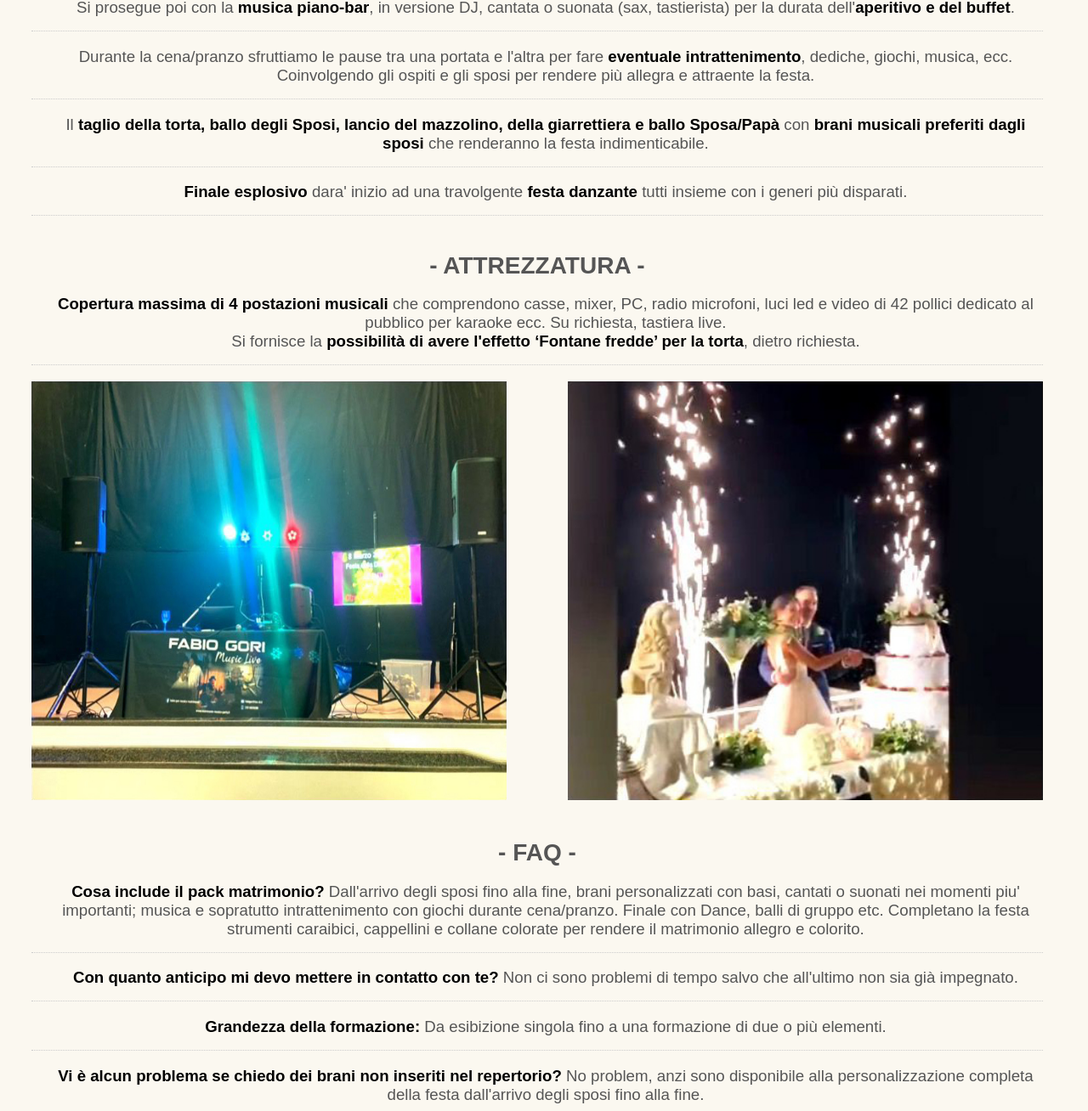
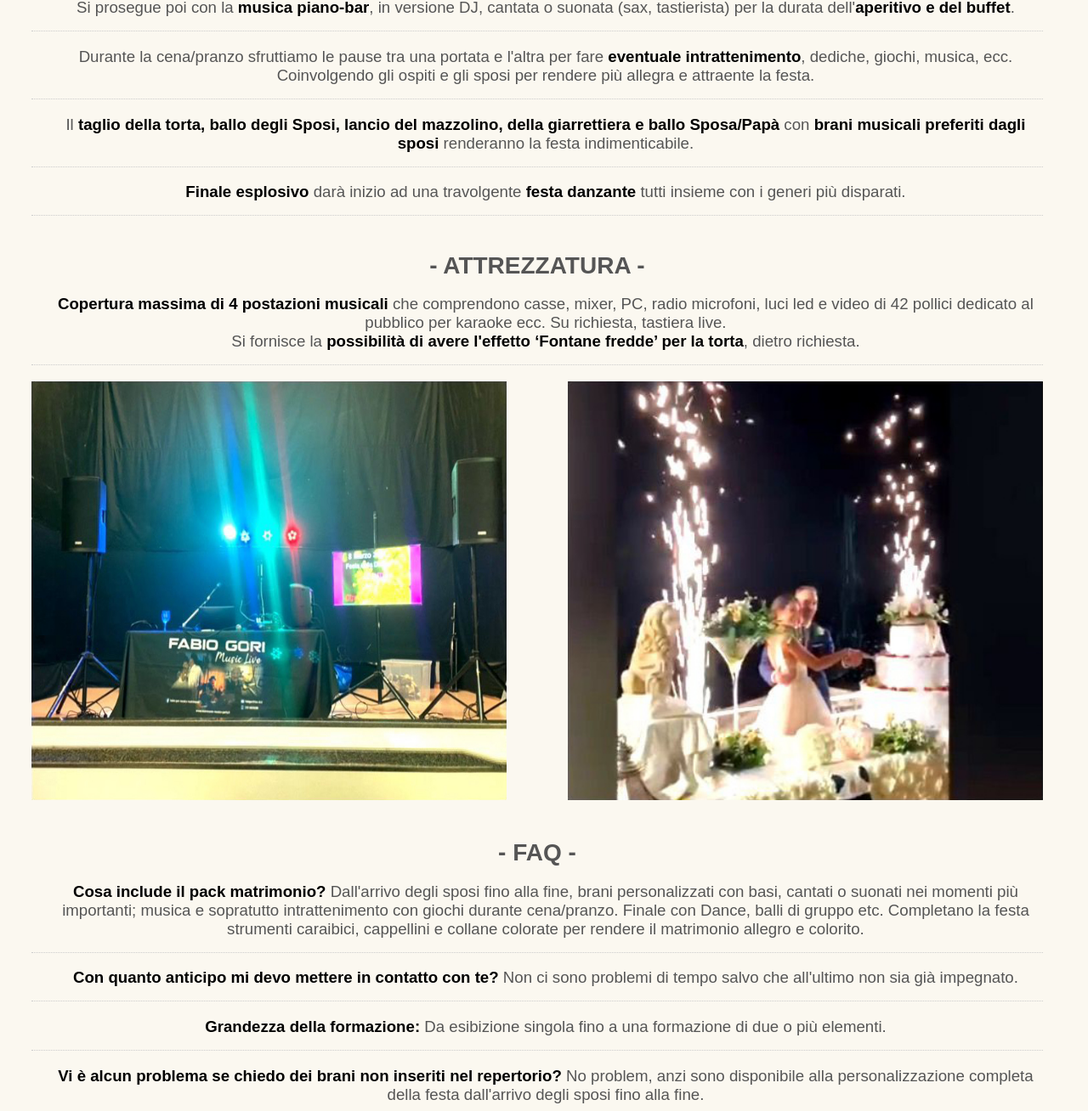
Before and after one commit to lukasd2/prova-matrimonio, a plain HTML site: page index.html in a window 1280 px wide. Shown: the part 3052-4360 px from the top of the page at 85% size. Drawn offline with nearby package versions, Linux system fonts and the light colour scheme.

Commit message:
update 4

```diff
--- a/index.html
+++ b/index.html
@@ -219,8 +219,8 @@ Propone un vastissimo repertorio che spazia dagli ultimi brani fino a quelli deg
       Durante la cena/pranzo sfruttiamo le pause tra una portata e l'altra per fare <strong style="color:#000">eventuale intrattenimento</strong>, dediche, giochi, musica, ecc.
       Coinvolgendo gli ospiti e gli sposi per rendere più allegra e attraente la festa.<br />
     </p>
-    <p>Il <strong style="color:#000">taglio della torta, ballo degli Sposi, lancio del mazzolino, della giarrettiera e ballo Sposa/Papà</strong> con <strong style="color:#000">brani musicali preferiti dagli sposi</strong> che renderanno la festa indimenticabile.</p>
-    <p><strong style="color:#000">Finale esplosivo</strong> dara' inizio ad una travolgente <strong style="color:#000">festa danzante</strong> tutti insieme con i generi più disparati.</p><br>
+    <p>Il <strong style="color:#000">taglio della torta, ballo degli Sposi, lancio del mazzolino, della giarrettiera e ballo Sposa/Papà</strong> con <strong style="color:#000">brani musicali preferiti dagli sposi</strong> renderanno la festa indimenticabile.</p>
+    <p><strong style="color:#000">Finale esplosivo</strong> darà inizio ad una travolgente <strong style="color:#000">festa danzante</strong> tutti insieme con i generi più disparati.</p><br>
 
     <h2>- ATTREZZATURA -</h2>
     <p><strong style="color:#000">Copertura massima di 4 postazioni musicali</strong> che comprendono casse, mixer, PC, radio microfoni, luci led e video di 42 pollici dedicato al pubblico per karaoke ecc. Su richiesta, tastiera live.<br>
@@ -230,7 +230,7 @@ Propone un vastissimo repertorio che spazia dagli ultimi brani fino a quelli deg
 
     <h2>- FAQ -</h2>
     <p>
-      <strong style="color:#000">Cosa include il pack matrimonio?</strong> Dall'arrivo degli sposi fino alla fine, brani personalizzati con basi, cantati o suonati nei momenti piu' importanti; musica e sopratutto intrattenimento con giochi durante cena/pranzo. Finale con Dance, balli di gruppo etc. Completano la festa strumenti caraibici, cappellini e collane colorate per rendere il matrimonio allegro e colorito.
+      <strong style="color:#000">Cosa include il pack matrimonio?</strong> Dall'arrivo degli sposi fino alla fine, brani personalizzati con basi, cantati o suonati nei momenti più importanti; musica e sopratutto intrattenimento con giochi durante cena/pranzo. Finale con Dance, balli di gruppo etc. Completano la festa strumenti caraibici, cappellini e collane colorate per rendere il matrimonio allegro e colorito.
     </p>
     <p>
       <strong style="color:#000">Con quanto anticipo mi devo mettere in contatto con te?</strong> Non ci sono problemi di tempo salvo che all'ultimo non sia già impegnato.
@@ -242,10 +242,10 @@ Propone un vastissimo repertorio che spazia dagli ultimi brani fino a quelli deg
       <strong style="color:#000">Vi è alcun problema se chiedo dei brani non inseriti nel repertorio?</strong> No problem, anzi sono disponibile alla personalizzazione completa della festa dall'arrivo degli sposi fino alla fine.
     </p>
     <p>
-      <strong style="color:#000">Quali sono le tue disponibilità organizzative?</strong> Possibilità di fare rito civile in location o fuori location (ad esempio in Comune) oppure rito religioso con i collaboratori sopra descritti.
+      <strong style="color:#000">Quali sono le tue disponibilità organizzative?</strong> Possibilità di fare rito civile in location o fuori location (ad esempio in Comune) oppure rito religioso con gli artisti sopra descritti.
     </p>
     <p>
-      <strong style="color:#000">Disponi di strumentazione propria?</strong> Sì: copertura fino a 4 postazioni complete, con casse, mixer, PC + luci led, video 42 pollici dedicato agli ospiti.
+      <strong style="color:#000">Disponi di strumentazione propria?</strong> Sì: copertura fino a 4 postazioni complete, con casse, mixer, PC + luci led, microfoni radio e video 42 pollici dedicato agli ospiti.
     </p>
     <p>
       <strong style="color:#000">Qual è il tuo cachet?</strong> Prezzi partire da 590 euro (per i matrimoni); per le feste prezzo minore da valutare insieme. I prezzi variano a secondo del numero di postazioni richieste e dalle eventuali richieste extra.
```
